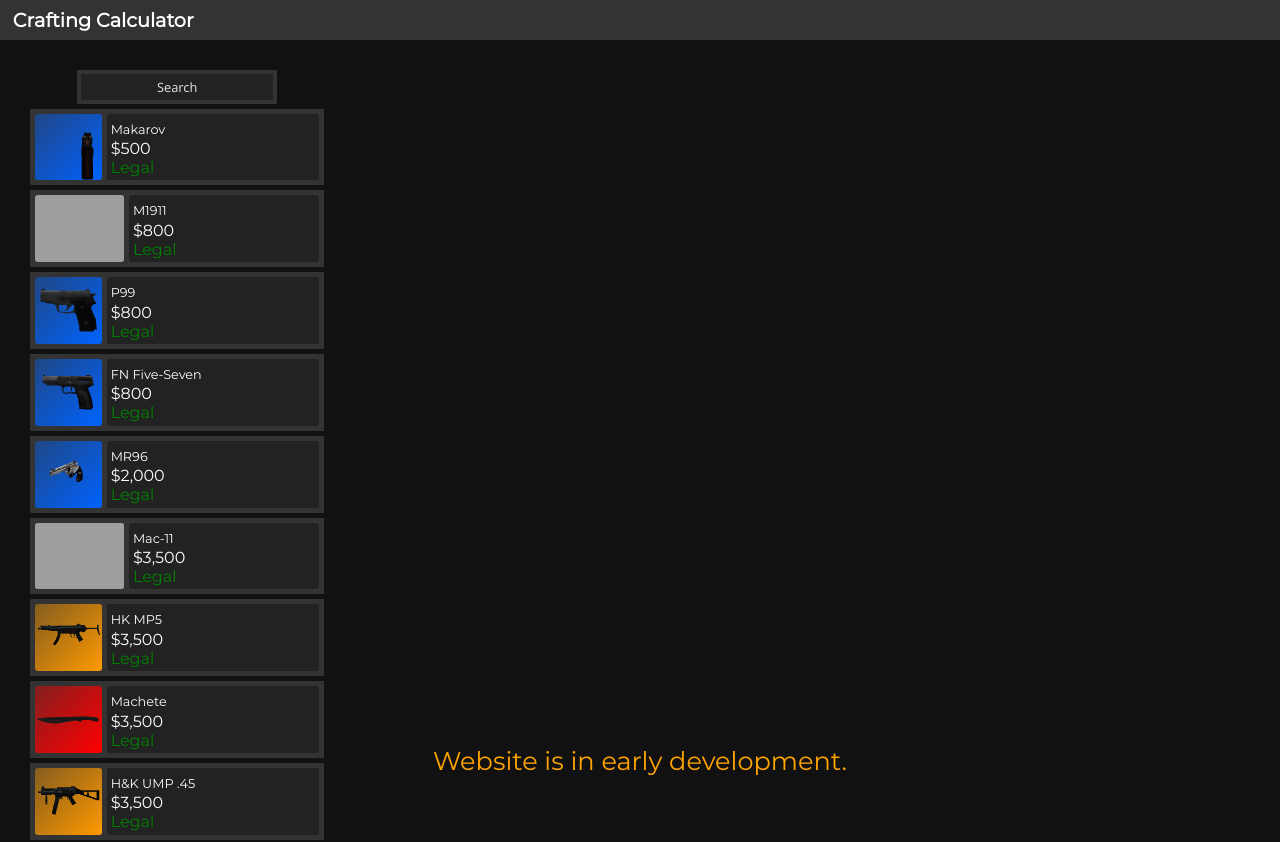
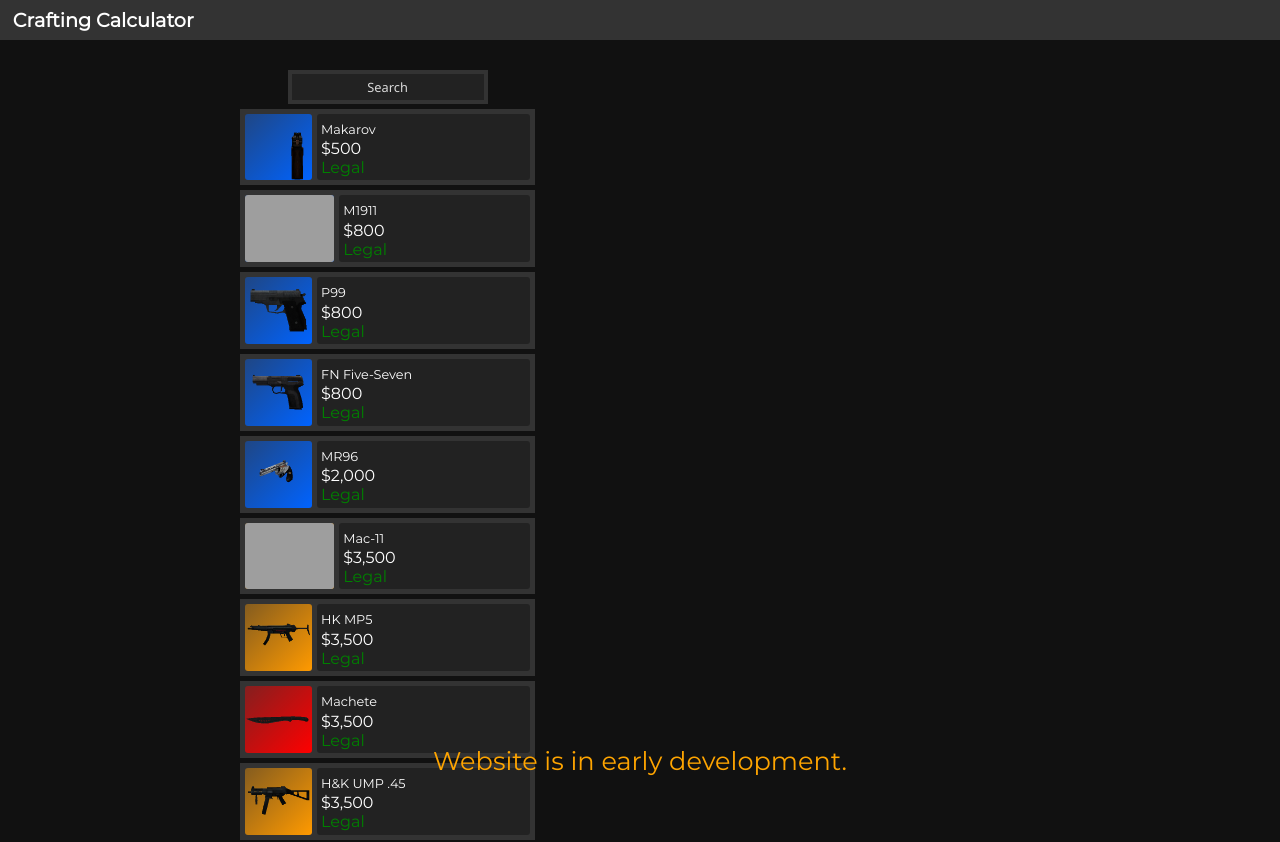
Before and after one commit to voidster7/synapse-guns-better, a Vue app: page / in a window 1280 px wide. Shown: the top 842 px of the page. Built offline with nearby package versions, Linux system fonts and the light colour scheme; grey boxes are pictures that could not be loaded.

Commit message:
Seperate calculator from selector

```diff
--- a/src/App.vue
+++ b/src/App.vue
@@ -1,6 +1,9 @@
 <template>
   <NavBar siteName="Crafting Calculator"></NavBar>
-  <ItemSelector></ItemSelector>
+  <div id="parent">
+    <ItemSelector></ItemSelector>
+    <ItemCalculator></ItemCalculator>
+  </div>
   <footer>
     <p>Website is in early development.</p>
   </footer>
@@ -9,12 +12,14 @@
 <script>
 import NavBar from "./components/NavBar.vue";
 import ItemSelector from "./components/ItemSelector.vue";
+import ItemCalculator from "./components/ItemCalculator.vue";
 import axios from "axios";
 export default {
   name: "App",
   components: {
     NavBar,
     ItemSelector,
+    ItemCalculator,
   },
   methods: {
     async fetchItems() {
@@ -32,6 +37,13 @@
   margin: 0;
   padding: 0;
 }
+#parent {
+  display: flex;
+  flex-direction: row;
+  justify-content: space-evenly;
+  width: 100%;
+  height: 100%;
+}
 #app {
   font-family: "Montserrat", sans-serif;
   color: white;
@@ -39,7 +51,7 @@
 body {
   background-color: #111;
 }
-footer  {
+footer {
   position: fixed;
   right: 50%;
   transform: translate(50%, -50%);
--- /dev/null
+++ b/src/components/ItemCalculator.vue
@@ -0,0 +1,95 @@
+<template>
+  <div id="ItemCalculator">
+    <div v-for="(item, itemKey) in getItemsToCraft" :key="item.name" class="itemDiv">
+          <p>{{item + " " + itemKey}}</p>
+      </div>
+  </div>
+</template>
+
+
+<script>
+export default {
+  name: "ItemCalculator",
+  components: {
+  },
+  methods: {
+
+  },
+  props: {},
+  data() {
+  },
+  computed: {
+    getItemsToCraft() {
+      return this.$store.state.itemsToCraft;
+
+    },
+    // filteredItems() {
+    //   var search = this.searchInput.toLowerCase();
+    //   var itemList = this.$store.state.items;
+    //   for (var k in itemList) {
+    //     if (!itemList[k].image) {
+    //       itemList[k].image = "img/undefined.png";
+    //     }
+    //   }
+    //   if (search) {
+    //     let itemsFound = {};
+    //     for (var i in itemList) {
+    //       let item = itemList[i];
+    //       if (item.name.toLowerCase().indexOf(search.toLowerCase()) > -1) {
+    //         itemsFound[i] = item;
+    //       }
+    //     }
+    //     return itemsFound;
+    //   } else {
+    //     return itemList;
+    //   }
+    // },
+  },
+};
+</script>
+
+<style scoped>
+#ItemCalculator {
+  margin-left: 30px;
+  margin-top: 30px;
+  width: 23vw;
+}
+
+.flexCenter {
+  display: flex;
+  justify-content: center;
+}
+
+#search {
+  display: block;
+  width: 15vw;
+  height: 2vw;
+  border: 4px solid #333;
+  background-color: #222;
+  color: white;
+  font-size: 1vw;
+  font-family: "Segoe UI", Tahoma, Geneva, Verdana, sans-serif;
+  text-align: center;
+  transition-duration: 333ms;
+}
+#search:focus {
+  width: 16vw;
+}
+#search::placeholder {
+  color: rgb(218, 218, 218);
+}
+
+.itemContainer {
+  display: flex;
+  flex-direction: column;
+}
+
+.itemDiv {
+  display: flex;
+  align-items: center;
+  margin-top: 5px;
+  width: 100%;
+  height: 6vw;
+  background: #333;
+}
+</style>
--- a/src/components/ItemSelector.vue
+++ b/src/components/ItemSelector.vue
@@ -11,9 +11,6 @@
     <div class="itemContainer">
       <div v-for="(item, itemKey) in filteredItems" :key="item.name" class="itemDiv" @click="addItemToCraft(itemKey)">
           <item :item="item"> </item>
-      </div>
-      <div v-for="(item, itemKey) in getItemsToCraft" :key="item.name" class="itemDiv">
-          <p>{{item + " " + itemKey}}</p>
       </div>
     </div>
   </div>
```
